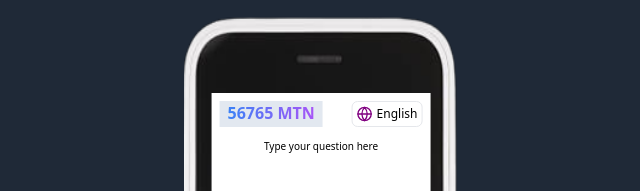
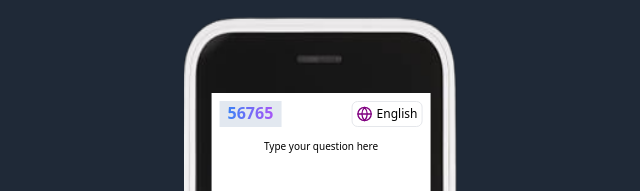
Before and after one commit to SanjeevSingh08/mobilegpt, a Next.js app: page / in a window 1280 px wide. Shown: the top 191 px of the page, without its empty margins (319-959 px from the left). Built offline with nearby package versions, Linux system fonts and the light colour scheme.

Commit message:
Header changed

```diff
--- a/src/components/Main.jsx
+++ b/src/components/Main.jsx
@@ -194,7 +194,7 @@ const Mainfile = () => {
       <div className="p-2 ">
         <div className='flex justify-between'>
         <div className='bg-slate-200 inline-block px-2'>
-        <h1 className="bg-gradient-to-r from-blue-500 to-purple-500 text-transparent bg-clip-text text-left font-bold text-base ">56765 MTN</h1></div>
+        <h1 className="bg-gradient-to-r from-blue-500 to-purple-500 text-transparent bg-clip-text text-left font-bold text-base ">56765</h1></div>
         <Selector  selectedLanguage={selectedLanguage} setSelectedLanguage={setSelectedLanguage} languages={languages}/>
         </div>
         <h4 className="text-black text-center py-1 text-[10px] mt-2 ">{selectedLanguage.title}</h4>
```
